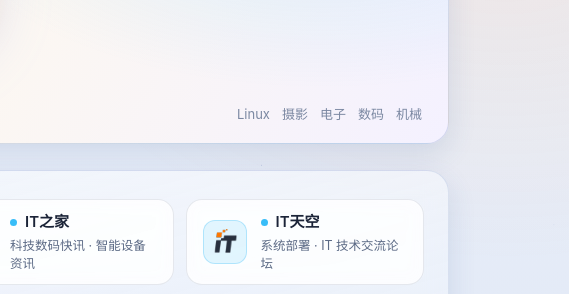
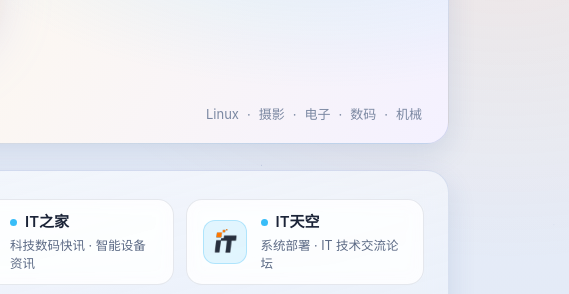
Before and after one commit to mengfei523060/mengfei523060.github.io, a plain HTML site: page index.html in a window 1280 px wide. Shown: the part 132-426 px from the top of the page, 711-1280 px from the left. Drawn offline with Linux system fonts and the light colour scheme.

Commit message:
Add files via upload

```diff
--- a/index.html
+++ b/index.html
@@ -61,13 +61,14 @@
   .hero h1 { font-size:26px; letter-spacing:2mm; text-shadow:0 2px 8px rgba(60,90,150,.35); }
   .badges {
     position:absolute; right:26px; bottom:18px;
-    display:flex; flex-wrap:wrap; gap:12px; align-items:center; justify-content:flex-end;
+    display:flex; flex-wrap:wrap; gap:8px; align-items:center; justify-content:flex-end;
     color:#7b88a2;
   }
   .badges span {
     font-size:13px; display:inline-flex; align-items:center;
-    white-space:nowrap; gap:4px;
+    white-space:nowrap;
   }
+  .badges span:not(:last-child)::after { content:"·"; margin-left:8px; }
 
 
   /* ---------- 底部项目链接（面板背景 + 左对齐，一行一条） ---------- */
```
